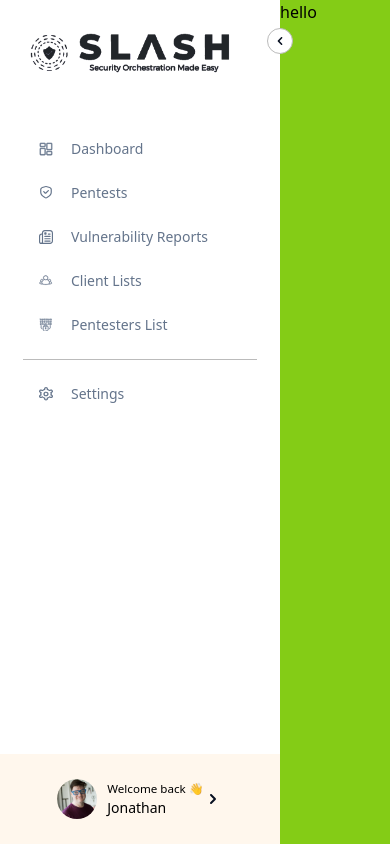
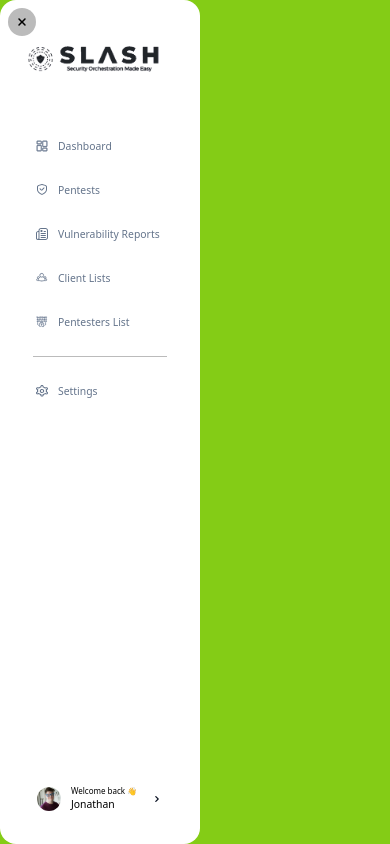
Before and after one commit to tariq-csit/frontend-staging, a React (Vite) app: page / in a window 390 px wide. Built offline with nearby package versions, Linux system fonts and the light colour scheme.

Commit message:
Create mobile responsive nav bar and fix issues

```diff
--- a/src/App.tsx
+++ b/src/App.tsx
@@ -8,7 +8,7 @@ function App() {
   return (
     <div>
       <Routes>
-        <Route path='/' element={<div className='flex'><Sidebar/> <div className='w-3/4 bg-lime-500' >hello</div></div>}/>
+        <Route path='/' element={<div className='flex'><Sidebar/> <div className='w-full sm:w-3/4 h-screen bg-lime-500' ></div></div>}/>
         <Route path='/login' element={<div><h1>Login Page</h1></div>}/>
         <Route path='/dashboard/:role' element={<div><h1>Dashboard</h1></div>}/>
       </Routes>
--- a/src/components/sidebar/ProfileNav.tsx
+++ b/src/components/sidebar/ProfileNav.tsx
@@ -2,16 +2,20 @@ import React from 'react'
 import profileImage from '/Ellipse 6.svg'
 import rightArrow from '/Caret.svg'
 
-function ProfileNav(props) {
+type propsType={
+  collapsed: boolean,
+}
+
+function ProfileNav(props: propsType) {
   return (
-    <div className='flex justify-center items-center gap-nav shrink-0 self-stretch h-[5.625rem] bg-orange-50'>
-      <img src={profileImage} alt="" />
-       <div className={`flex ${props.collapsed?'scale-0':''}`}>
-         <div>
-          <p className='text-[0.725rem]'>Welcome back &#128075;</p>
-          <p className='text-sm font-medium'>Jonathan</p>
+    <div className='flex justify-center items-center gap-nav shrink-0 self-stretch h-[5.625rem] '>
+      <img className='w-6 sm:w-8 lg:w-10' src={profileImage} alt="" />
+       <div className={`flex ${props.collapsed?'hidden':'visible'}`}>
+         <div className='w-20 sm:w-24 lg:w-28'>
+          <p className='text-[0.5rem] sm:text-[0.65rem] lg:text-[0.725rem]'>Welcome back &#128075;</p>
+          <p className='text-[0.65rem] sm:text-[0.725rem] lg:text-sm font-medium'>Jonathan</p>
         </div>
-          <img src={rightArrow} />
+          <img className='w-3 sm:w-5 lg:w-7' src={rightArrow} />
         </div>
 
       </div>
--- a/src/components/sidebar/Sidebar.tsx
+++ b/src/components/sidebar/Sidebar.tsx
@@ -5,13 +5,14 @@ import leftArrow from "/chevron-left.svg";
 import reports from "/state=reports.svg";
 import clients from "/state=clients.svg";
 import pentesters from "/state=pentesters.svg";
-import support from "/state=support.svg";
 import pentests from "/state=pentests.svg";
 import SidebarNav from "./SidebarNav";
 import setting from "/tage=setting.svg";
 import largeLogo from "/logo-large.png";
 import smallLogo from "/logo-small.png";
 import ProfileNav from "./ProfileNav";
+import bars from '/bars-solid.svg'
+import cross from '/xmark-solid.svg'
 function Sidebar() {
   const [collapsed, setCollapsed] = useState(false);
 
@@ -43,20 +44,22 @@ function Sidebar() {
     },
   ];
   return (
+    <>
+    <div className="sm:hidden bg-secondary z-10 rounded-full p-2 absolute top-2 left-2"
+    onClick={()=>setCollapsed(!collapsed)}><img className="w-3 h-3" src={collapsed?bars:cross} /></div>
     <div
-      className={`flex w-[17.5rem] duration-75 ${
-        collapsed && "w-[4.75rem]"
-      } h-screen flex-col justify-between items-start shrink-0 rounded-component`}
+      className={`sm:flex sm:visible bg-white  w-[12.5rem] absolute sm:relative  duration-75 ${
+        collapsed? "hidden sm:w-[4.75rem]":'visible flex sm:w-[17.5rem]'} h-screen flex-col justify-between items-start shrink-0 rounded-component`}
     >
       <div className="flex flex-col justify-center gap-6 self-stretch ">
         <div className="flex p-component items-center gap-[0.75rem] self-stretch">
           <img
-            className={`${collapsed && "scale-[3.0]"}`}
+            className={`${collapsed && "scale-[3.0]"} mt-4 sm:mt-2`}
             src={collapsed ? smallLogo : largeLogo}
           />
           <div
-            className={`border cursor-pointer border-secondary duration-200 bg-white flex p-1 items-center gap-[0.625rem] rounded-full absolute ${
-              collapsed ? "left-16 rotate-180" : "left-[16.7rem]"
+            className={`border cursor-pointer -right-3 hidden sm:visible border-secondary duration-200 bg-white sm:flex p-1 items-center gap-[0.625rem] rounded-full absolute ${
+              collapsed ? "rotate-180" : ""
             }  top-7`}
             onClick={() => setCollapsed(!collapsed)}
           >
@@ -65,7 +68,7 @@ function Sidebar() {
         </div>
         <div
           className={`'flex flex-col mx-auto items-start duration-100 gap-component ${
-            collapsed ? "w-[2.75rem]" : "w-[14.625rem]"
+            collapsed ? "w-[2.75rem]" : "w-40 sm:w-[14.625rem]"
           }`}
         >
           {navComponents.map((nav, index) => {
@@ -81,7 +84,7 @@ function Sidebar() {
           })}
           <div
             className={`${
-              collapsed ? "w-[2.75rem]" : "w-[14.625rem]"
+              collapsed ? "w-[2.75rem]" : "mx-auto w-5/6 sm:w-[14.625rem]"
             } my-3 h-[0.0625rem] bg-secondary`}
           />
           <SidebarNav
@@ -94,6 +97,7 @@ function Sidebar() {
       </div>
       <ProfileNav collapsed={collapsed}/>
     </div>
+    </>
   );
 }
 
--- a/src/components/sidebar/SidebarNav.tsx
+++ b/src/components/sidebar/SidebarNav.tsx
@@ -2,11 +2,18 @@ import React from 'react'
 import { NavLink } from 'react-router-dom'
 const style = `flex h-nav p-nav gap-nav items-center rounded-nav`
 
-function SidebarNav(props) {
+type propsType={
+  link: string,
+  collapsed: boolean,
+  icon: any,
+  navText: string
+}
+
+function SidebarNav(props: propsType) {
   return (
       <NavLink to={props.link} className={(e)=>e.isActive? `bg-secondary text-primary-900 ${style}` : `bg-white hover:bg-primary-100 text-[#64748B] ${style}`} >
-        <img className={`w-[0.875rem] h-[0.875rem] ${props.collapsed && 'scale-150'}`} src={props.icon} />
-        {!props.collapsed &&<p className={`text-sm ml-2 font-medium leading-tight`}> {props.navText}</p>}
+        <img className={`w-3 h-3 sm:w-[0.875rem] sm:h-[0.875rem] ${props.collapsed && 'scale-150'}`} src={props.icon} />
+        {!props.collapsed &&<p className={`text-[0.65rem] sm:text-sm sm:ml-2 font-medium leading-tight`}> {props.navText}</p>}
       </NavLink>
 
   )
```
Also changed, not shown: public/bars-solid.svg (added), public/xmark-solid.svg (added).
